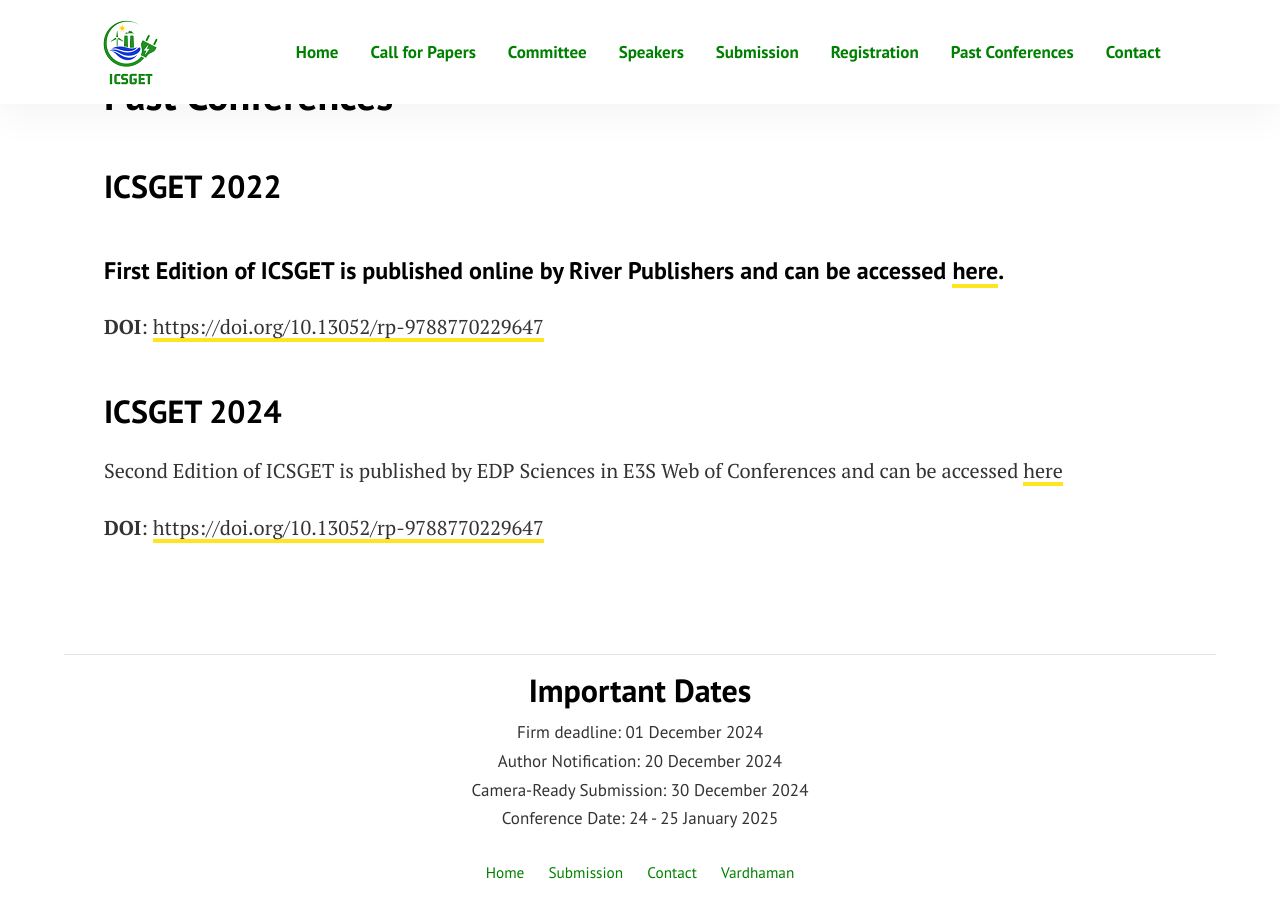
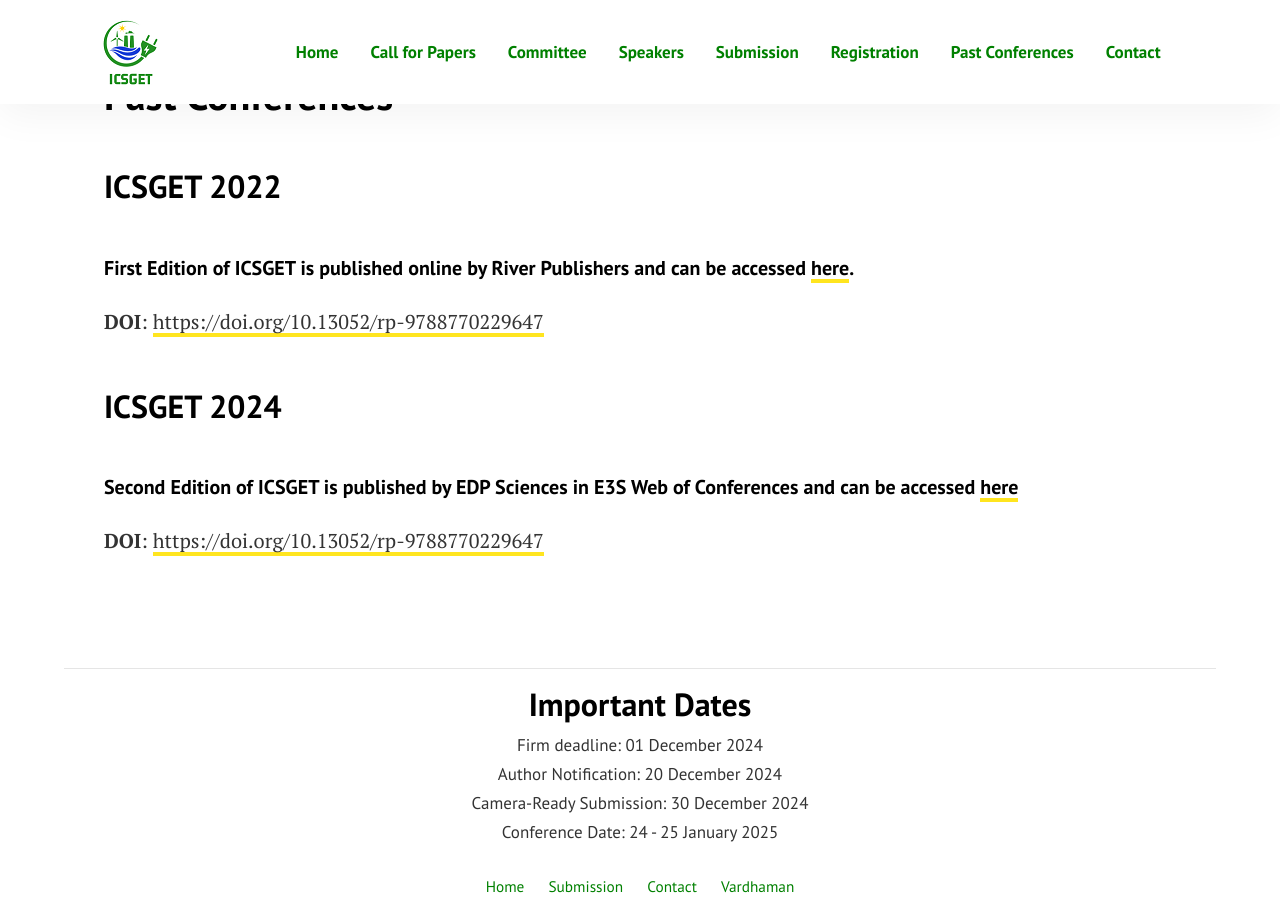
Before and after one commit to sravivarmanvce/temp, a Jekyll site: the page built from pages/pastconferences.md, in a window 1280 px wide and 900 px high, scrolled down 450 px. Built offline with Jekyll 4.4.1, drawn with Linux system fonts in a browser that asks for light colours.

```diff
--- a/pages/pastconferences.md
+++ b/pages/pastconferences.md
@@ -7,12 +7,12 @@ image: assets/images/banner-alt.png
 
 ## ICSGET 2022
 
-#### First Edition of ICSGET is published online by River Publishers and can be accessed [here](https://www.riverpublishers.com/research_details.php?book_id=1042).
+##### First Edition of ICSGET is published online by River Publishers and can be accessed [here](https://www.riverpublishers.com/research_details.php?book_id=1042).
 
 **DOI**: [https://doi.org/10.13052/rp-9788770229647](https://doi.org/10.13052/rp-9788770229647)
 
 ## ICSGET 2024
 
-Second Edition of ICSGET is published by EDP Sciences in E3S Web of Conferences and can be accessed [here](https://www.e3s-conferences.org/articles/e3sconf/abs/2024/77/contents/contents.html)
+##### Second Edition of ICSGET is published by EDP Sciences in E3S Web of Conferences and can be accessed [here](https://www.e3s-conferences.org/articles/e3sconf/abs/2024/77/contents/contents.html)
 
 **DOI**: [https://doi.org/10.13052/rp-9788770229647](https://doi.org/10.13052/rp-9788770229647)
```
